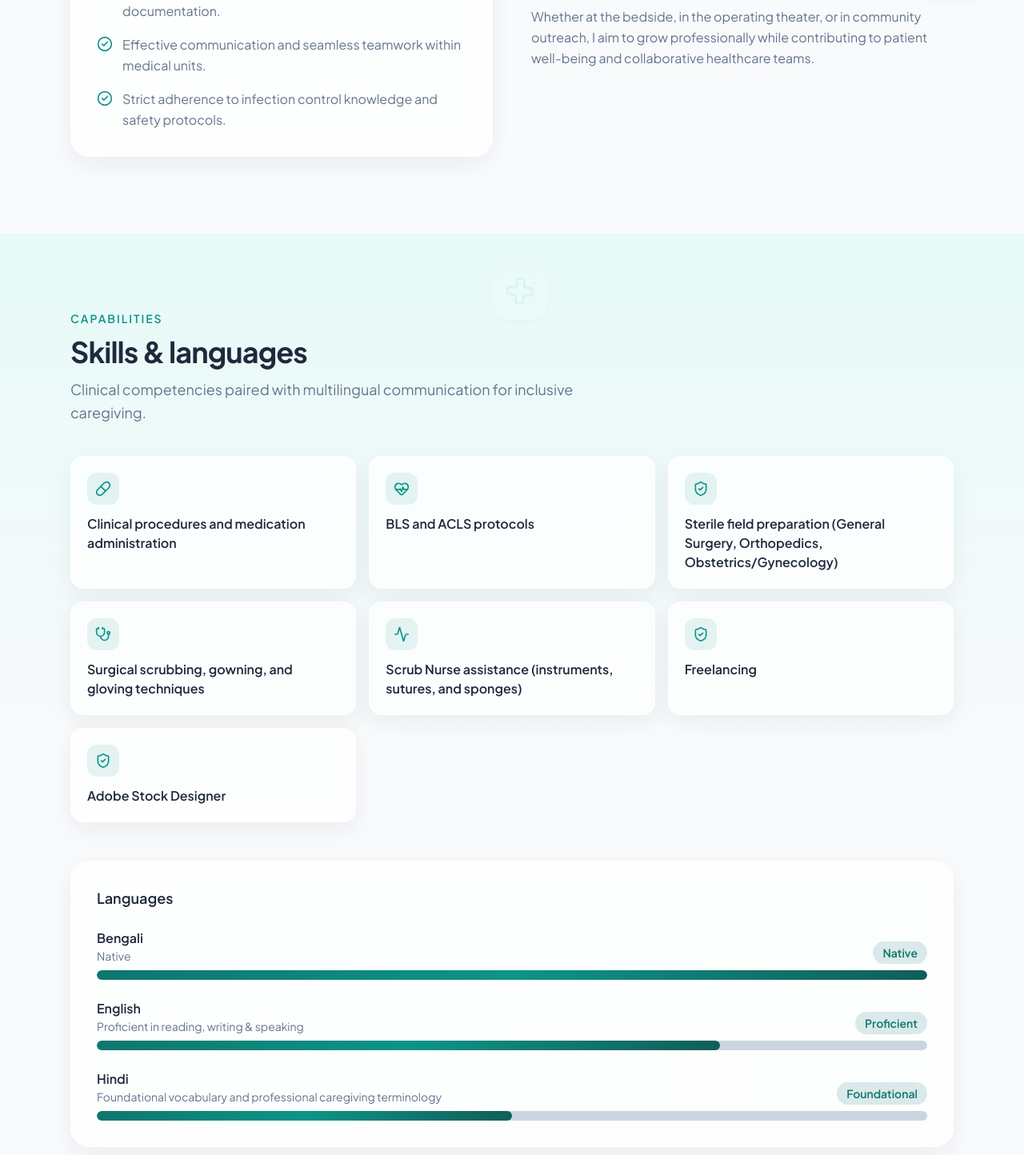
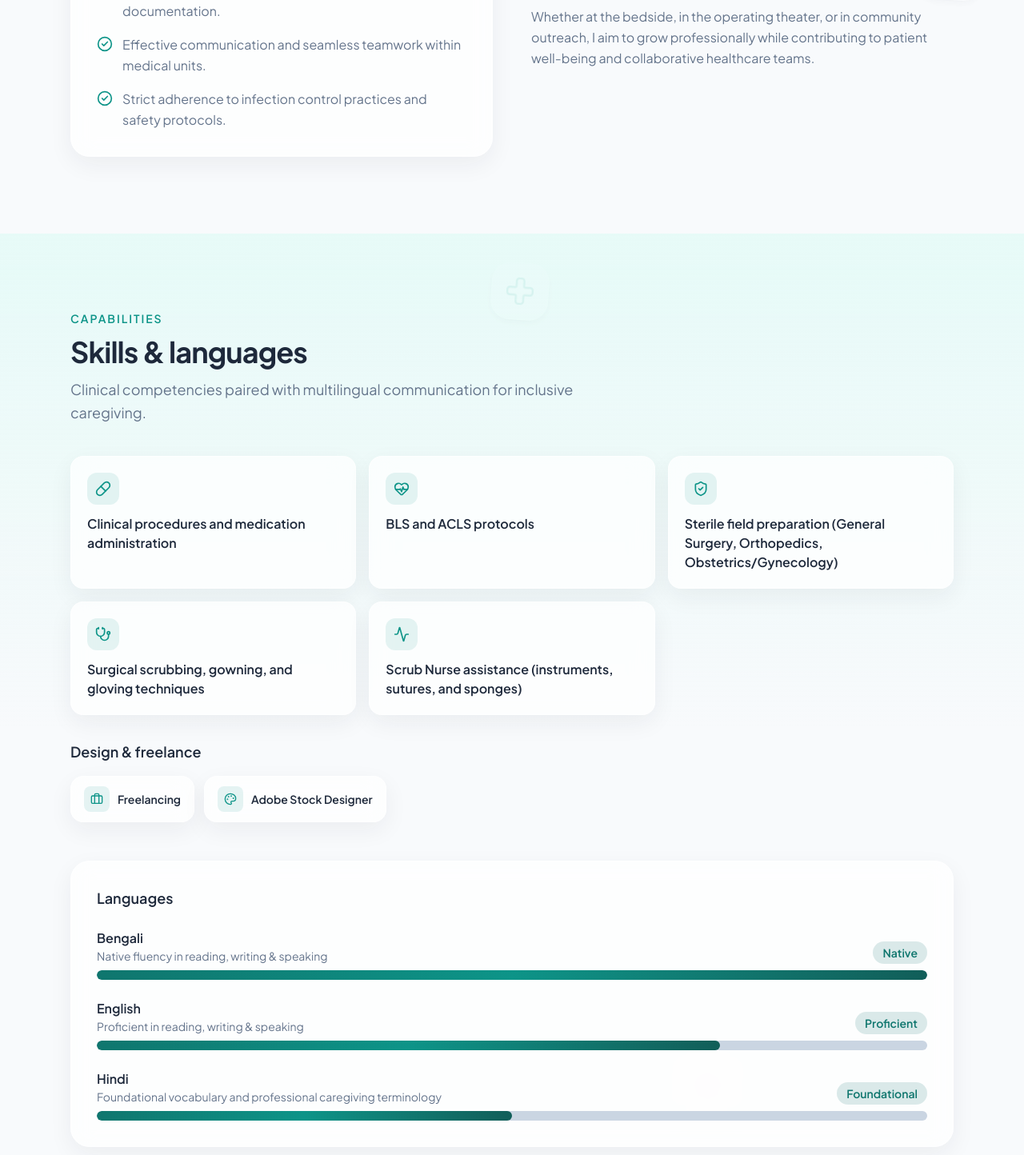
Before and after one commit to TanvirBD71/tanvir.ahmad.bd, a Next.js app: page / in a window 1280 px wide. Shown: the part 1446-2890 px from the top of the page at 80% size. Built offline with nearby package versions, Linux system fonts and the light colour scheme.

Commit message:
Update small content fixes

```diff
--- a/app/sitemap.ts
+++ b/app/sitemap.ts
@@ -3,7 +3,7 @@ import { gallery, site } from "@/lib/content";
 
 // Update this date whenever the page content in lib/content.ts changes,
 // so search engines know when the page was last meaningfully modified.
-const lastModified = new Date("2026-11-02");
+const lastModified = new Date("2026-11-03");
 
 export default function sitemap(): MetadataRoute.Sitemap {
   const images = [
--- a/components/Skills.tsx
+++ b/components/Skills.tsx
@@ -3,7 +3,9 @@
 import { motion, useReducedMotion } from "framer-motion";
 import {
   Activity,
+  Briefcase,
   HeartPulse,
+  Palette,
   Pill,
   ShieldCheck,
   Stethoscope,
@@ -19,6 +21,8 @@ const iconMap: Record<string, LucideIcon> = {
   HeartPulse,
   Pill,
   ShieldCheck,
+  Briefcase,
+  Palette,
 };
 
 export default function Skills() {
@@ -39,7 +43,7 @@ export default function Skills() {
           description={skills.description}
         />
 
-        <ul className="mb-12 grid grid-cols-1 gap-3 sm:grid-cols-2 lg:grid-cols-3 lg:gap-4">
+        <ul className="mb-8 grid grid-cols-1 gap-3 sm:grid-cols-2 lg:grid-cols-3 lg:gap-4">
           {skills.clinical.map((skill, i) => {
             const Icon = iconMap[skill.icon] ?? Stethoscope;
             return (
@@ -64,6 +68,39 @@ export default function Skills() {
             );
           })}
         </ul>
+
+        {skills.other.length > 0 && (
+          <div className="mb-12">
+            <h3 className="mb-4 text-lg font-semibold text-navy">
+              Design &amp; freelance
+            </h3>
+            <ul className="flex flex-wrap gap-3">
+              {skills.other.map((skill, i) => {
+                const Icon = iconMap[skill.icon] ?? Briefcase;
+                return (
+                  <motion.li
+                    key={skill.name}
+                    className="glass-panel inline-flex items-center gap-2.5 rounded-2xl px-4 py-3 transition hover:border-teal/30"
+                    initial={reduceMotion ? false : { opacity: 0, y: 12 }}
+                    whileInView={reduceMotion ? undefined : { opacity: 1, y: 0 }}
+                    viewport={{ once: true, amount: 0.2 }}
+                    transition={{
+                      duration: reduceMotion ? 0 : 0.35,
+                      delay: reduceMotion ? 0 : i * 0.04,
+                    }}
+                  >
+                    <span className="inline-flex h-8 w-8 items-center justify-center rounded-lg bg-teal/10 text-teal">
+                      <Icon className="h-4 w-4" aria-hidden="true" />
+                    </span>
+                    <span className="text-sm font-semibold text-navy">
+                      {skill.name}
+                    </span>
+                  </motion.li>
+                );
+              })}
+            </ul>
+          </div>
+        )}
 
         <div className="glass-panel rounded-3xl p-6 md:p-8">
           <h3 className="mb-6 text-lg font-semibold text-navy">Languages</h3>
--- a/lib/content.ts
+++ b/lib/content.ts
@@ -34,13 +34,13 @@ export const about = {
   eyebrow: "About",
   title: "Caring with purpose",
   summary:
-    "As an registered nurse, I focus on applying clinical knowledge, patient care skills, and dedication to providing compassionate healthcare. My primary goal is to grow professionally while contributing to the well-being of patients and supporting the collaborative healthcare team. I also have a strong passion for exploring AI tools, creative writing, and organizing student events to foster community engagement.",
+    "As a registered nurse, I focus on applying clinical knowledge, patient care skills, and dedication to providing compassionate healthcare. My primary goal is to grow professionally while contributing to the well-being of patients and supporting the collaborative healthcare team. I also have a strong passion for exploring AI tools, creative writing, and organizing student events to foster community engagement.",
   philosophy: [
     "Patient-centered care delivered with a compassionate approach.",
     "Adaptability and resilience in dynamic healthcare settings.",
     "Strong critical thinking coupled with accurate medical documentation.",
     "Effective communication and seamless teamwork within medical units.",
-    "Strict adherence to infection control knowledge and safety protocols.",
+    "Strict adherence to infection control practices and safety protocols.",
   ],
 };
 
@@ -70,13 +70,16 @@ export const skills = {
       name: "Scrub Nurse assistance (instruments, sutures, and sponges)",
       icon: "Activity" as const,
     },
-     {
+  ],
+  // Creative work sits in its own group so the clinical list stays clinical.
+  other: [
+    {
       name: "Freelancing",
-      icon: "ShieldCheck" as const,
+      icon: "Briefcase" as const,
     },
     {
       name: "Adobe Stock Designer",
-      icon: "ShieldCheck" as const,
+      icon: "Palette" as const,
     },
   ],
   languages: [
@@ -84,7 +87,7 @@ export const skills = {
       name: "Bengali",
       level: 100,
       label: "Native",
-      note: "Native",
+      note: "Native fluency in reading, writing & speaking",
     },
     {
       name: "English",
@@ -135,7 +138,7 @@ export const experience = {
     {
       period: "April 2026 – September 2026",
       organization: "Tangail Medical College, Tangail",
-      role: "Intern Nurse (6 Month)",
+      role: "Intern Nurse (6-Month)",
       detail:
         "Completed a six-month internship applying clinical knowledge and patient care skills in a teaching hospital setting.",
     },
@@ -158,7 +161,7 @@ export const experience = {
       organization: "Bismillah Computer Training Center, Tangail",
       role: "Office Room Computer Operator",
       detail:
-        "Work as a office room computer operator for 4 months",
+        "Worked as an office room computer operator for 4 months.",
     },
   ],
 };
@@ -189,7 +192,7 @@ export const volunteering = {
       organization: "Nursilo",
       period: "Present",
       detail:
-        "Advocated for nursing education and training, collaborated with Nursilo in policy discussions, training, and healthcare reform initiatives.",
+        "Leads Nursilo's advocacy for nursing education and training, including policy discussions and healthcare reform initiatives.",
       icon: "Palette" as const,
     },
   ],
```
